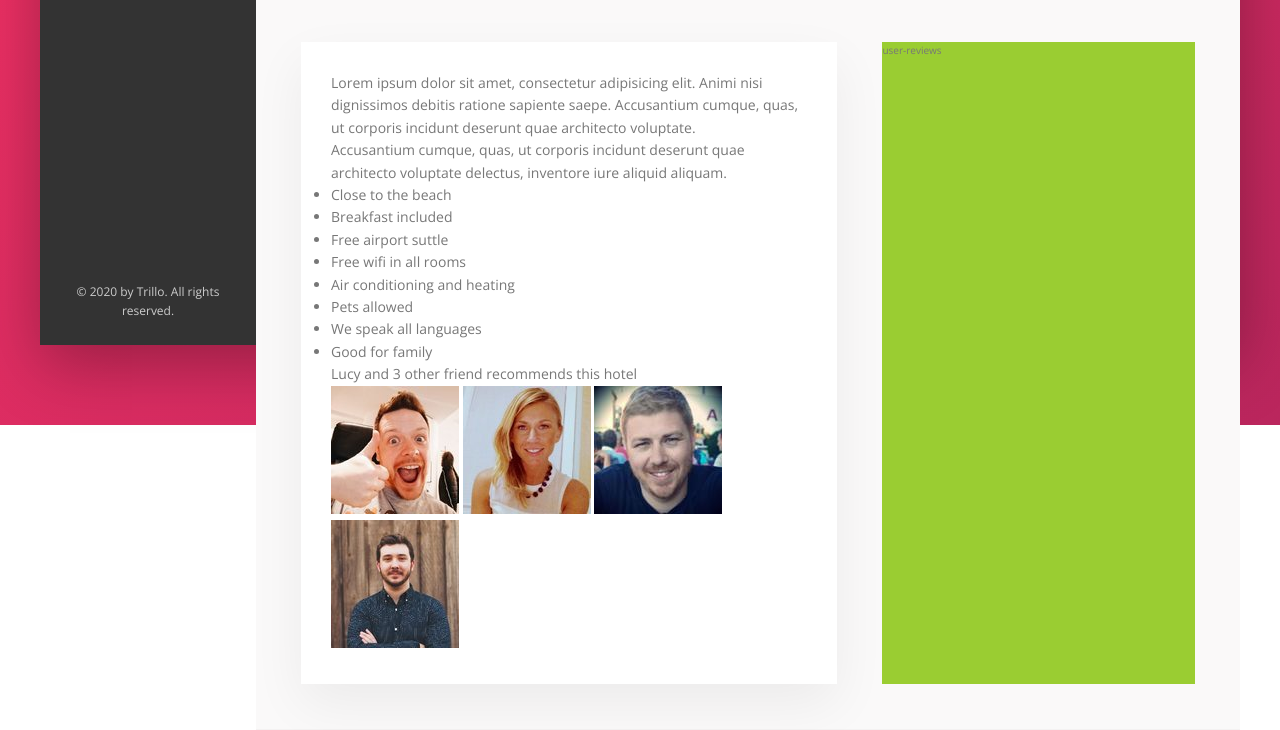
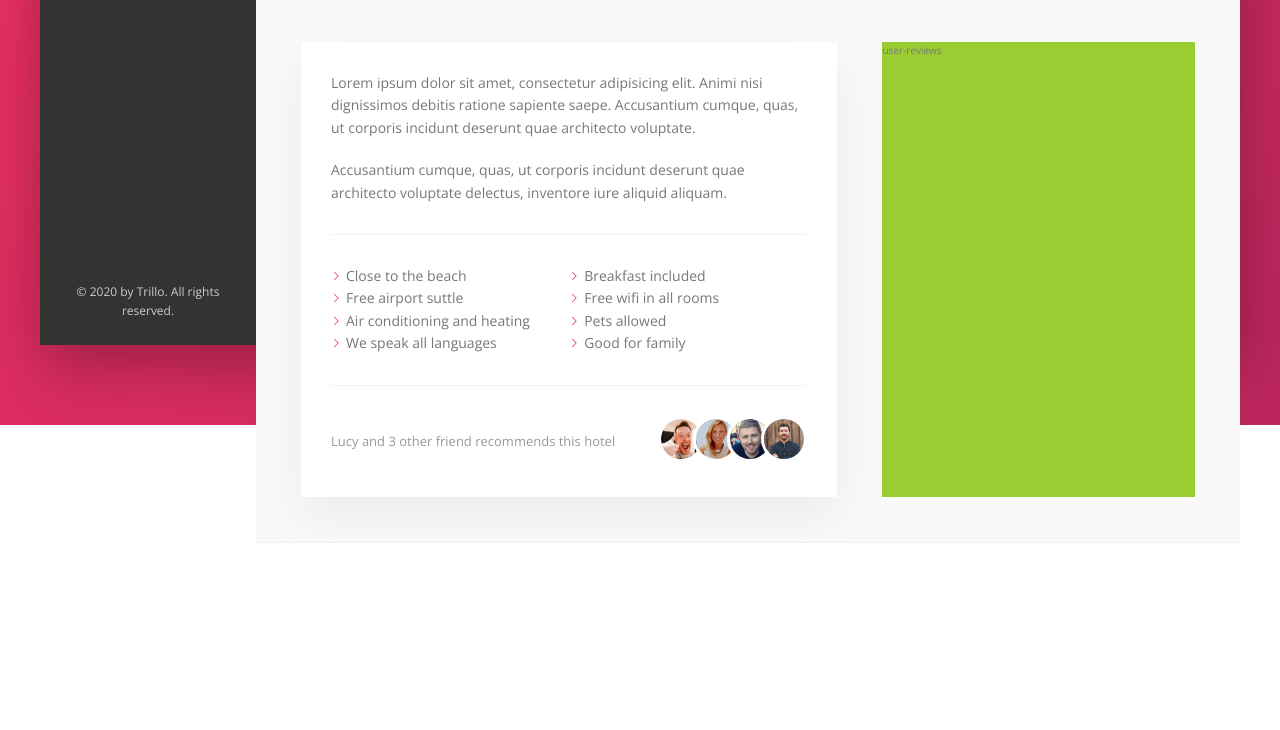
Before and after one commit to prajwaljoshi1/Trillo, a website: page index.html in a window 1280 px wide. Shown: the part 605-1335 px from the top of the page. After the commit the page ends 1148 px from the top, so only its background shows below. Drawn offline with nearby package versions, Linux system fonts and the light colour scheme.

Commit message:
completed description section

```diff
--- a/sass/_components.scss
+++ b/sass/_components.scss
@@ -356,3 +356,76 @@
         box-shadow: none;
     }
 }
+
+
+
+///////////////////////////////////////////////////
+//Paragraph
+
+.paragraph:not(:last-of-type) {
+    margin-bottom: 2rem;
+}
+
+
+///////////////////////////////////////////////////
+//List
+
+.list {
+    list-style: none;
+    margin: 3rem 0;
+    padding: 3rem 0;
+    border-top: 1px solid var(--color-grey-light-2);
+    border-bottom: 1px solid var(--color-grey-light-2);
+
+    display: flex;
+    flex-wrap: wrap;
+
+    &__item{
+        flex: 0 0 50%;
+    }
+
+    &__item::before{
+        content: "";
+        display: inline-block;
+        height: 1rem;
+        width: 1rem;
+        margin-right: .5rem;
+        // old browsers
+    //    background-image: url(../img/chevron.svg);
+    //    background-size: cover;
+       // new browsers
+       background-color: var(--color-primary);
+       -webkit-mask-image: url(../img/chevron.svg);
+       -webkit-mask-size: cover;
+       -webkit-mask-image: url(../img/chevron.svg);
+       mask-size: cover;
+    }
+}
+
+
+///////////////////////////////////////////////////
+//Recommend
+
+.recommend {
+    font-size: 1.3rem;
+    color: var(--color-grey-dark-3);
+
+    display: flex;
+    align-items: center;
+
+    &__count{
+         margin-right: auto;
+    }
+
+    &__photo {
+        box-sizing: content-box;
+        border: 3px solid #fff;
+        height: 4rem;
+        width: 4rem;
+        border-radius: 50%;
+    }
+
+    &__photo:not(:last-child) {
+        margin-right: -1.5rem;
+    }
+}
```
Also changed, not shown: index.html (+1 -1 lines), css/style.css, img/chevron.svg (renamed from img/chevron-thin-right.svg).
